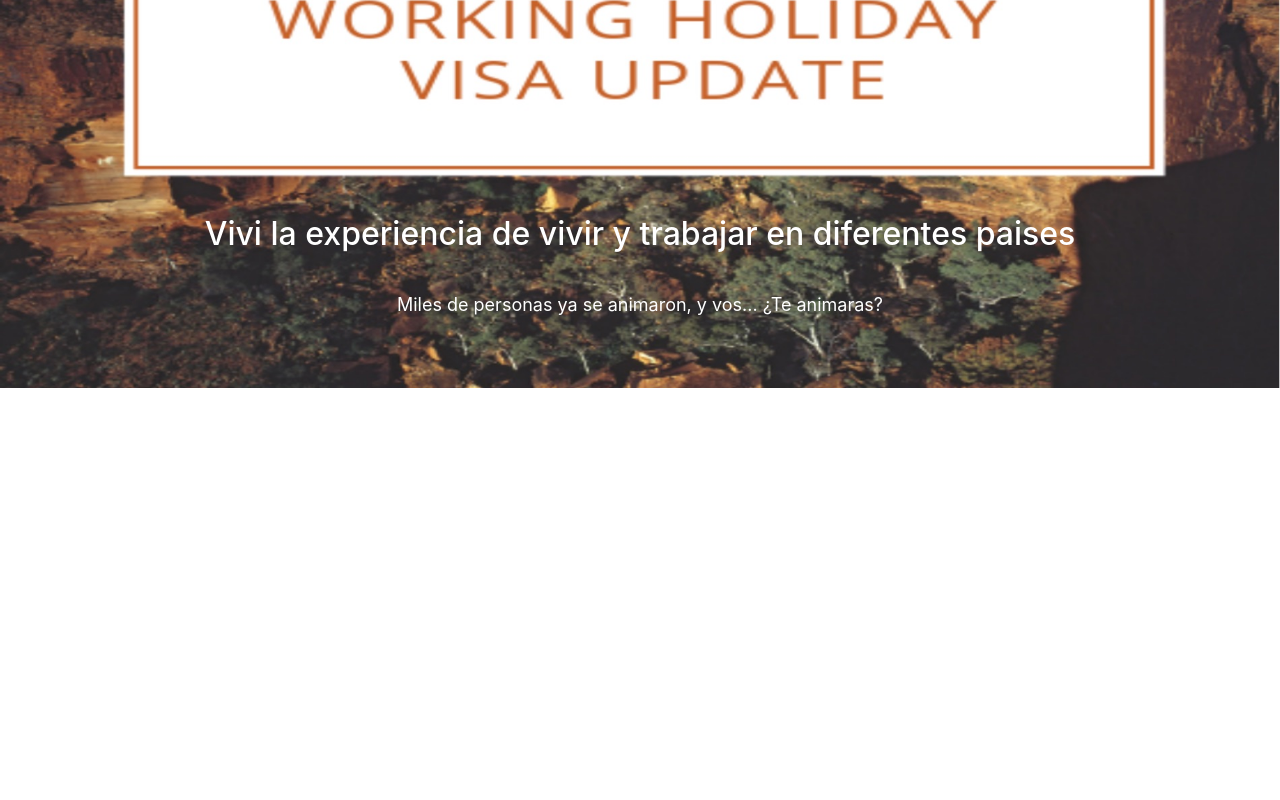
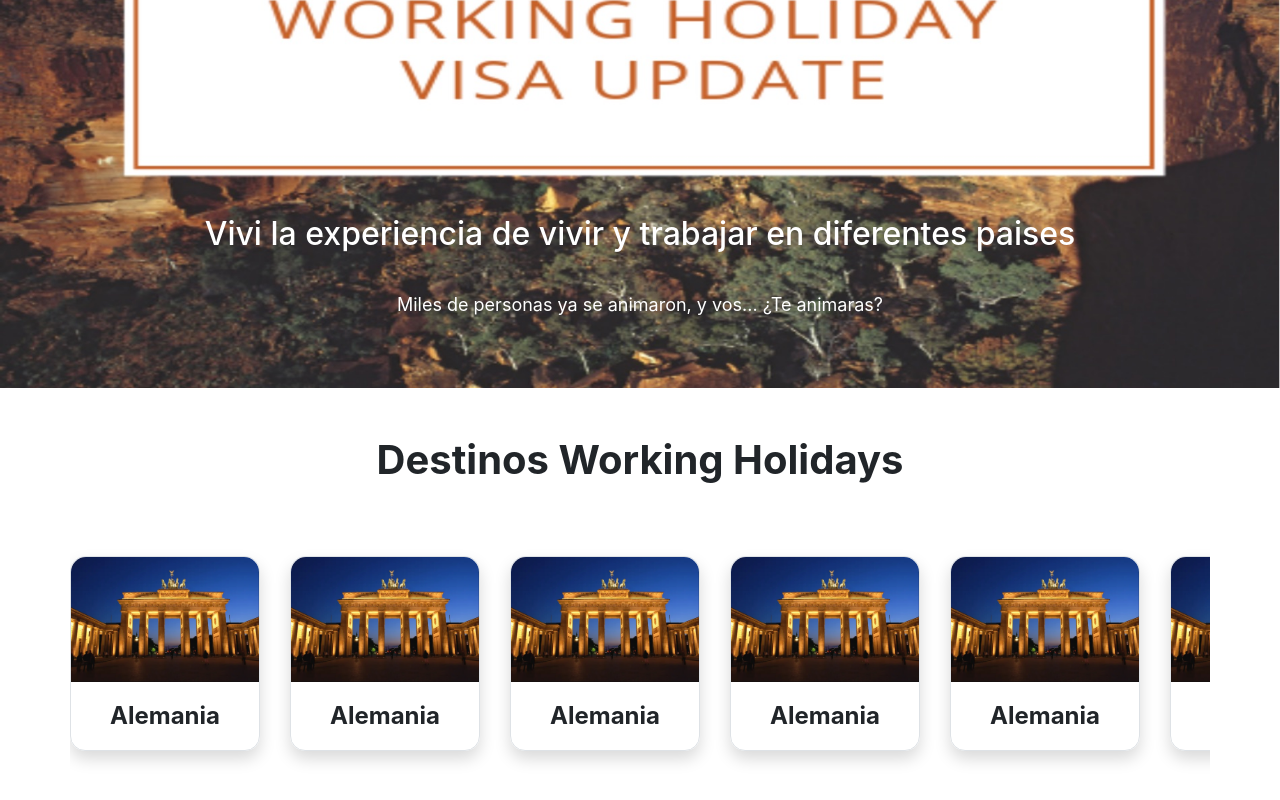
Before and after one commit to LucianoGuijarro/JustGo, a React (Create React App) app: page / in a window 1280 px wide. Shown: the part 218-1018 px from the top of the page. Before the commit the page ends 800 px from the top, so only its background shows below. Built offline with nearby package versions, Linux system fonts and the light colour scheme.

Commit message:
agrego enmaquetado de cards sin funcionabilidad de srcoll

```diff
--- a/src/App.js
+++ b/src/App.js
@@ -1,5 +1,6 @@
 import './App.css';
 import Banners from './components/Banners/Banners';
+import GridDestinos from './components/GridDestinos/GridDestinos';
 import Navbar from './components/Navbar/Navbar';
 
 function App() {
@@ -7,6 +8,7 @@ function App() {
     <>
     <Navbar />
     <Banners />
+    <GridDestinos />
     </>
   );
 }
--- /dev/null
+++ b/src/components/GridDestinos/GridDestinos.jsx
@@ -0,0 +1,44 @@
+import styles from './GridDestinos.module.css'
+import imagenBerlin from '../../img/Berlin.jpg'
+
+const GridDestinos = () => {
+  return (
+    <>
+    <h2 className='fs-1 fw-bold m-5 text-center'>Destinos Working Holidays</h2>
+    <div className="container my-5">
+        <div className={`${styles.grid} py-4 row justify-content-beetween`}>
+            <div className={`${styles.cardDestinos} col-5 col-sm-5 col-md-5 col-lg-2 col-xl-2 shadow border p-0`}>
+                <img className={`${styles.imagen} img-fluid`} src={imagenBerlin} alt="Berlin" />
+                <p className='text-center pt-3 fs-4 fw-bold'>Alemania</p>
+            </div>
+            <div className={`${styles.cardDestinos} col-5 col-sm-5 col-md-5 col-lg-2 col-xl-2 shadow border p-0`}>
+                <img className={`${styles.imagen} img-fluid`} src={imagenBerlin} alt="Berlin" />
+                <p className='text-center pt-3 fs-4 fw-bold'>Alemania</p>
+            </div>
+            <div className={`${styles.cardDestinos} col-5 col-sm-5 col-md-5 col-lg-2 col-xl-2 shadow border p-0`}>
+                <img className={`${styles.imagen} img-fluid`} src={imagenBerlin} alt="Berlin" />
+                <p className='text-center pt-3 fs-4 fw-bold'>Alemania</p>
+            </div>
+            <div className={`${styles.cardDestinos} col-5 col-sm-5 col-md-5 col-lg-2 col-xl-2 shadow border p-0`}>
+                <img className={`${styles.imagen} img-fluid`} src={imagenBerlin} alt="Berlin" />
+                <p className='text-center pt-3 fs-4 fw-bold'>Alemania</p>
+            </div>
+            <div className={`${styles.cardDestinos} col-5 col-sm-5 col-md-5 col-lg-2 col-xl-2 shadow border p-0`}>
+                <img className={`${styles.imagen} img-fluid`} src={imagenBerlin} alt="Berlin" />
+                <p className='text-center pt-3 fs-4 fw-bold'>Alemania</p>
+            </div>
+            <div className={`${styles.cardDestinos} col-5 col-sm-5 col-md-5 col-lg-2 col-xl-2 shadow border p-0`}>
+                <img className={`${styles.imagen} img-fluid`} src={imagenBerlin} alt="Berlin" />
+                <p className='text-center pt-3 fs-4 fw-bold'>Alemania</p>
+            </div>
+            <div className={`${styles.cardDestinos} col-5 col-sm-5 col-md-5 col-lg-2 col-xl-2 shadow border p-0`}>
+                <img className={`${styles.imagen} img-fluid`} src={imagenBerlin} alt="Berlin" />
+                <p className='text-center pt-3 fs-4 fw-bold'>Alemania</p>
+            </div>
+        </div>
+    </div>
+    </>
+  )
+}
+
+export default GridDestinos
--- /dev/null
+++ b/src/components/GridDestinos/GridDestinos.module.css
@@ -0,0 +1,20 @@
+.imagen{
+    height: 125px;
+    width: 100%;
+    border-top-right-radius: 15px;
+    border-top-left-radius: 15px;
+}
+.grid{
+    flex-wrap: nowrap;
+    overflow: hidden;
+    gap: 30px;
+}
+.cardDestinos{
+    border-radius: 15px;
+}
+.cardDestinos:hover{
+    cursor: pointer;
+    scale: 1.1;
+    opacity: 0.9;
+    transition: 0.3s;
+}
```
Also changed, not shown: src/img/Berlin.jpg (added).
